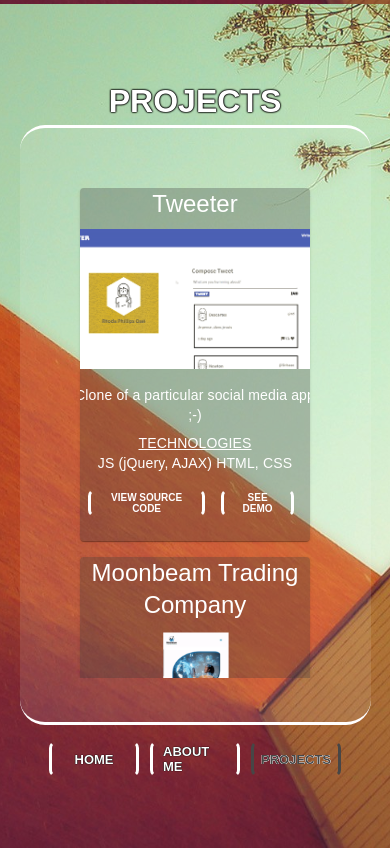
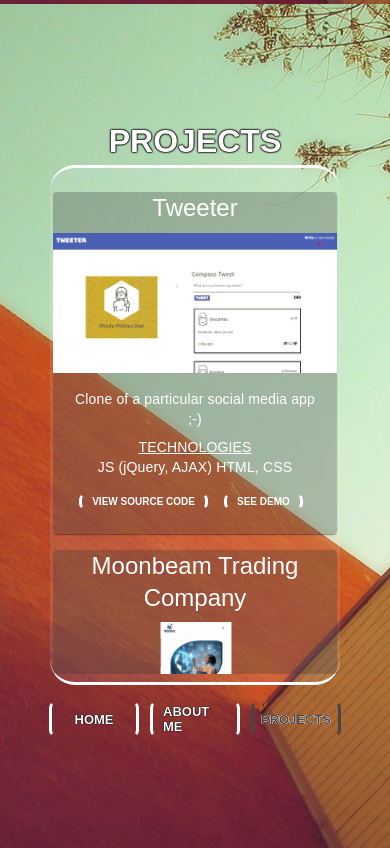
Before and after one commit to rphillipsosei/rhoda-portfolio, a Next.js app: page / in a window 390 px wide. Shown: the part 1780-2628 px from the top of the page. Built offline with nearby package versions, Linux system fonts and the light colour scheme; a web font is replaced by a local one.

Commit message:
correct projects page formatting issues

```diff
--- a/styles/Projects.module.css
+++ b/styles/Projects.module.css
@@ -237,14 +237,15 @@
     margin-top: 0.5rem;
   }
   .projectsbox {
-    height: 600px;
+    height: 520px;
     margin-top: -1rem;
-    width: 90%;
+    width: 290px;
     display: flex;
+    padding: 0.5rem;
   }
 
   .cardcontainer {
-    width: 230px;
+    width: 290px;
   }
 
   .cardrow {
```
